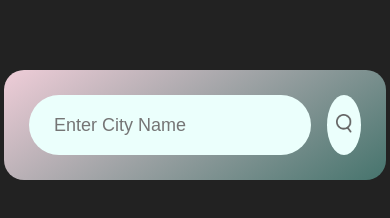
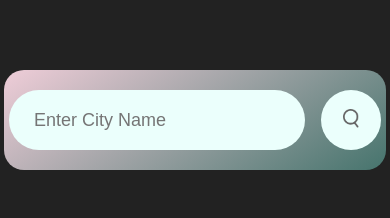
Before and after one commit to kiran-k-k/Weather-Application, a plain HTML site: page index.html in a window 390 px wide. Drawn offline with Linux system fonts and the light colour scheme.

Commit message:
Update index.css

```diff
--- a/index.css
+++ b/index.css
@@ -125,3 +125,40 @@ body{
         margin-top: 0px;
     }
 }
+
+
+@media(max-width: 574px){
+    .search button {
+        border: 0;
+        outline: 0;
+        background: #ebfffc;
+        border-radius: 50%;
+        width: 60px;
+        height: 60px;
+        cursor: pointer;
+    }
+    .card{
+        width: 98%;
+        max-width: 470px;
+        background: linear-gradient(146deg, #efcdd8, #46746d);
+        color: #fff;
+        margin: 70px auto 0;
+        border-radius: 20px;
+        padding: 20px 5px ;
+        text-align: center;
+    }
+    .search{
+        width: 100%;
+        display: flex;
+        align-items: center;
+        justify-content: space-between;
+    }
+    .col img {
+        width: 30px;
+        margin-right: 10px;
+    }
+    .humidity, .wind {
+        font-size: 20px;
+        margin-top: 0px;
+    }
+}
```
